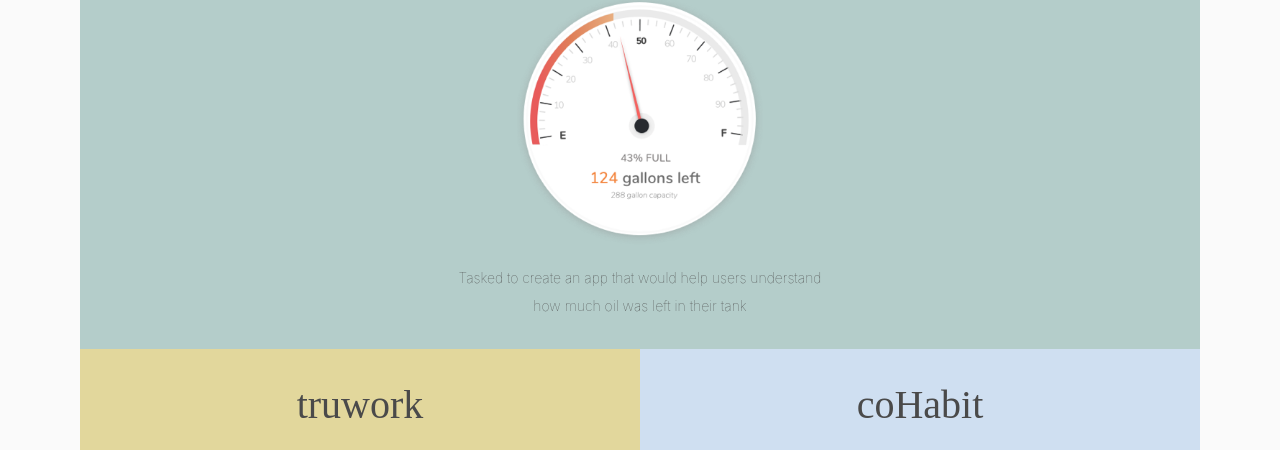
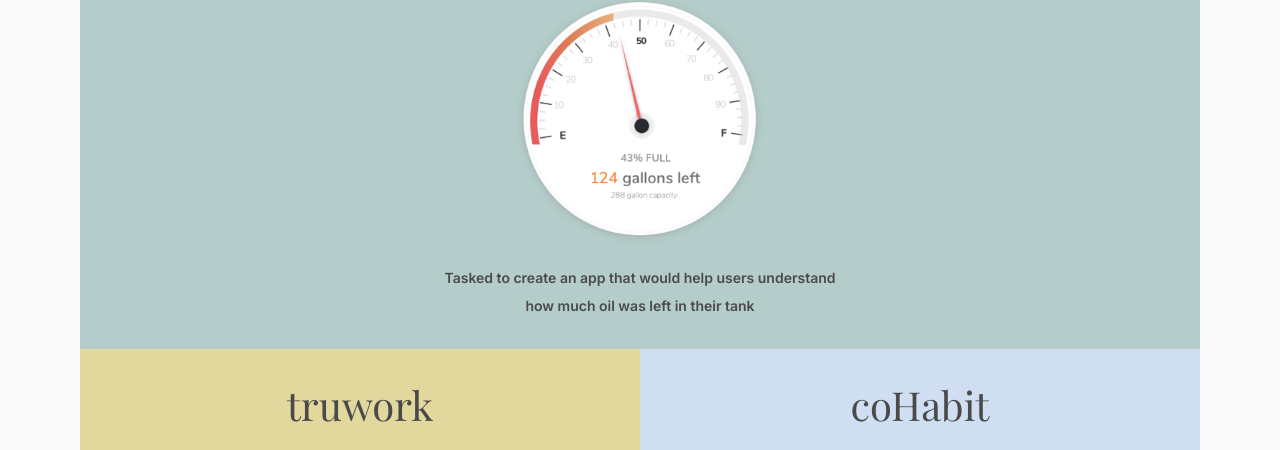
Before and after one commit to anitashah92/old_portfolio, a plain HTML site: page index.html in a window 1280 px wide. Shown: the part 577-1027 px from the top of the page. Drawn offline with nearby package versions, Linux system fonts and the light colour scheme.

Commit message:
Added fonts

```diff
--- a/index.html
+++ b/index.html
@@ -8,6 +8,9 @@
      <link rel="stylesheet" href="css/reset.css">
      <link rel="stylesheet" href="css/style.css">
      <link rel="stylesheet" href="https://use.fontawesome.com/releases/v5.3.1/css/all.css" integrity="sha384-mzrmE5qonljUremFsqc01SB46JvROS7bZs3IO2EmfFsd15uHvIt+Y8vEf7N7fWAU" crossorigin="anonymous">
+     <link rel="preconnect" href="https://fonts.gstatic.com">
+      <link href="https://fonts.googleapis.com/css2?family=Inter:wght@600&display=swap" rel="stylesheet">
+      <link href="https://fonts.googleapis.com/css2?family=Inter:wght@600&family=Playfair+Display&display=swap" rel="stylesheet">
      <!-- <link href="https://fonts.googleapis.com/css?family=Lato:300,400i,700|Playfair+Display:400,400i" rel="stylesheet"> -->
    </head>
    <body>
```
Also changed, not shown: aboutme.html (+2 -0 lines), contact_page.html (+2 -0 lines).
